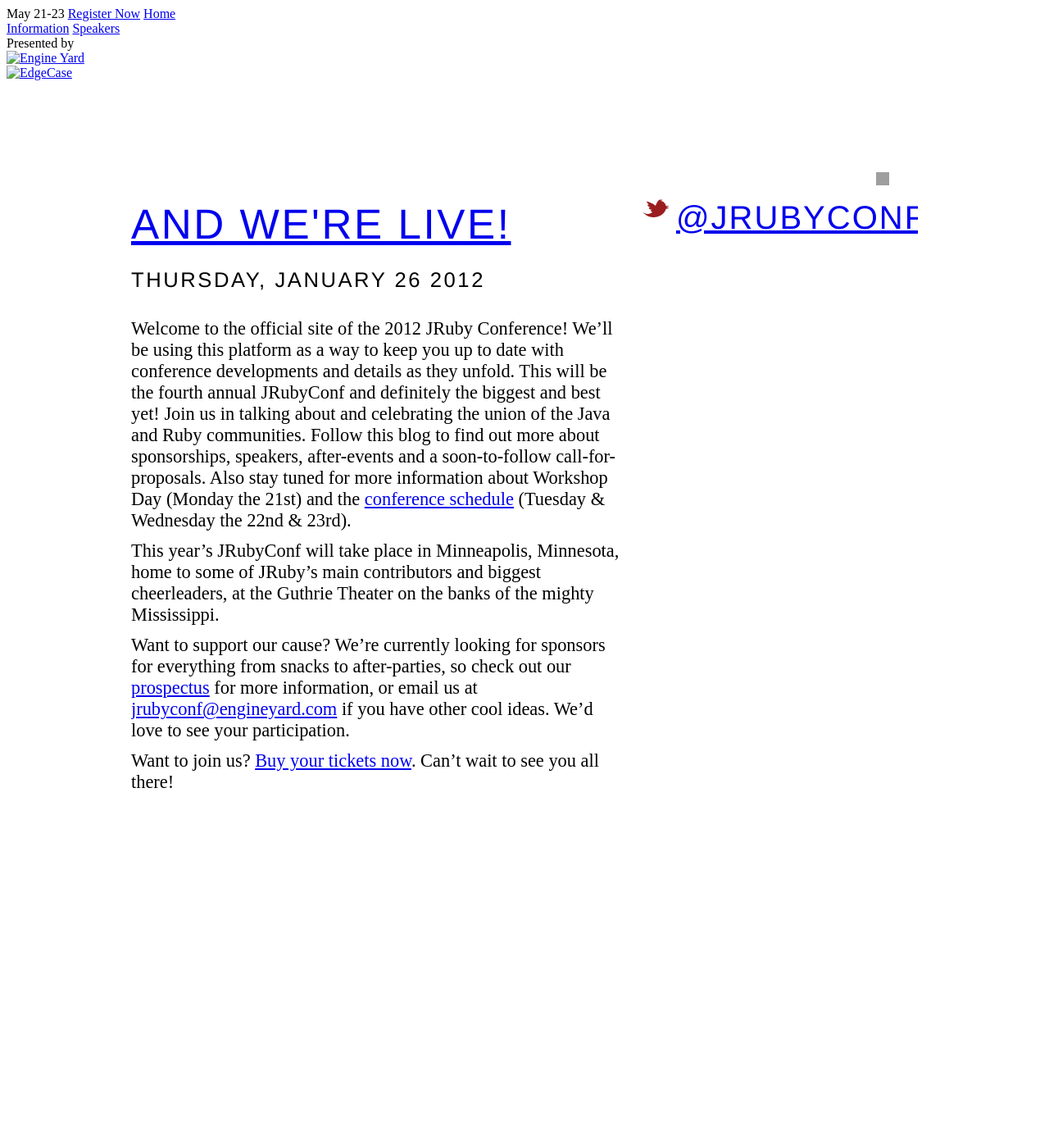
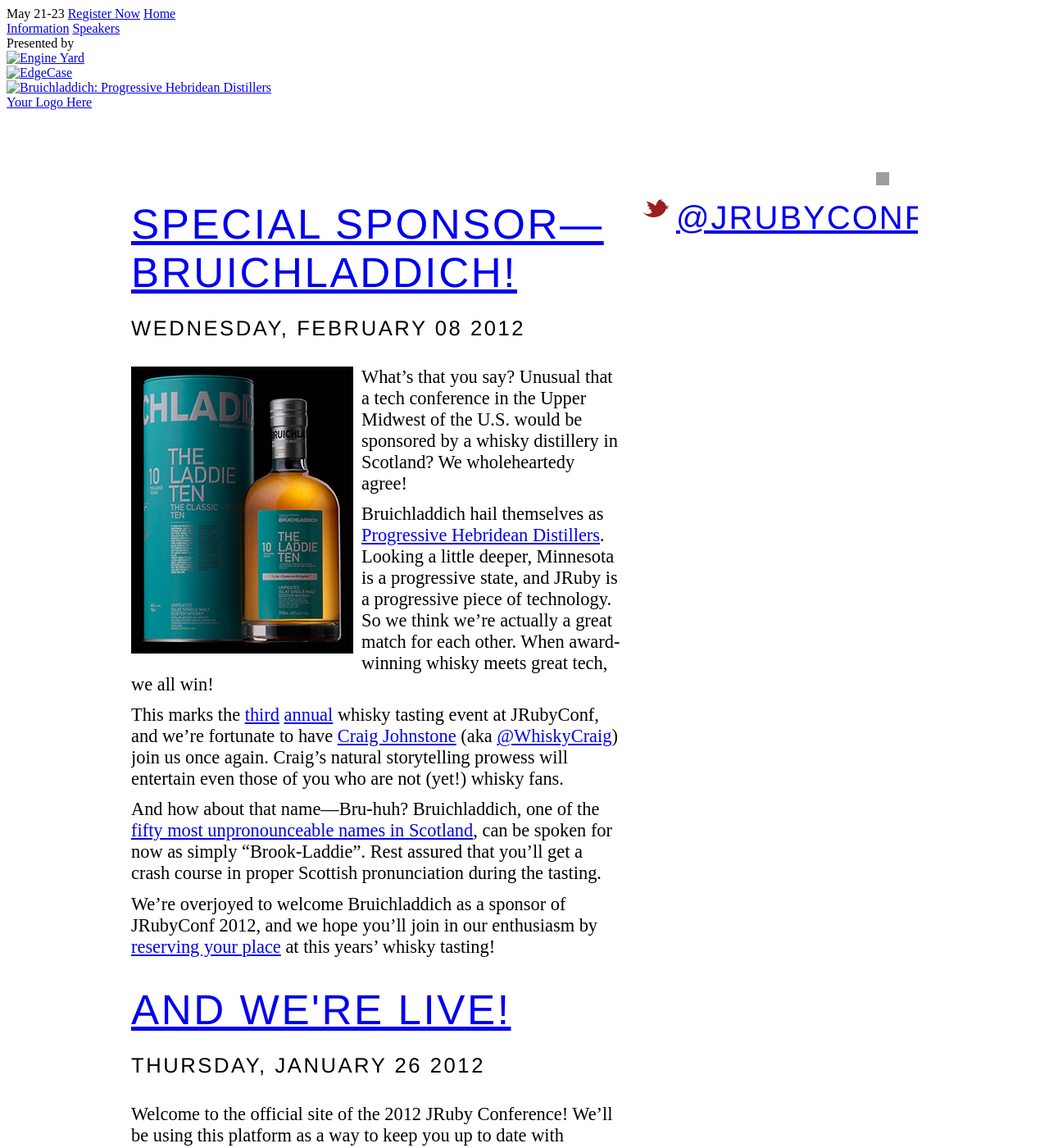
Before and after one commit to jruby/jrubyconf.com, a Jekyll site: the page built from _news/news/index.html, in a window 1280 px wide and 1400 px high. Shown: the whole window at 82% size. Built offline with Jekyll 4.4.1, drawn with Linux system fonts in a browser that asks for light colours; nearby versions of some CDN libraries; comment, search, counter and statistics services are not loaded; grey boxes are pictures that could not be loaded.

Commit message:
Add Bruichladdich as sponsor
- tweak button css (remove border)
- add overflow on footer

```diff
--- a/_news/_layouts/main.html
+++ b/_news/_layouts/main.html
@@ -49,6 +49,8 @@
         <div class="item">Presented by</div>
         <div class="item"><a href="http://www.engineyard.com/" target="_blank"><img src="/images/ey.png" alt="Engine Yard"/></a></div>
         <div class="item"><a href="http://www.edgecase.com/" target="_blank"><img src="/images/edgecase.png" alt="EdgeCase"/></a></div>
+        <div class="item"><a href="http://www.bruichladdich.com/" target="_blank"><img src="/images/bruichladdich.png" alt="Bruichladdich: Progressive Hebridean Distillers"/></a></div>
+        <div class="item right"><a href="/jrubyconf2012-sponsor.pdf" id="your_logo_here" class="red-button" target="_blank"><div class="white-arrow arrow-left rotate-left"></div>Your Logo Here</a></div>
       </div>
 
     </div> <!-- /#container -->
--- /dev/null
+++ b/_news/_posts/2012-02-08-bruichladdich.markdown
@@ -0,0 +1,41 @@
+---
+layout: post
+title: Special Sponsor&mdash;Bruichladdich!
+---
+<div style="float:left;margin:0px 10px 10px 0px">
+<img src="/news/images/laddie10.png" alt="The Laddie 10"/>
+</div>
+
+What's that you say? Unusual that a tech conference in the Upper
+Midwest of the U.S. would be sponsored by a whisky distillery in
+Scotland? We wholeheartedy agree!
+
+Bruichladdich hail themselves as [Progressive Hebridean Distillers][progressive].
+Looking a little deeper, Minnesota is a progressive state, and JRuby is a
+progressive piece of technology. So we think we're actually a great
+match for each other. When award-winning whisky meets great tech, we all win!
+
+This marks the [third][2010] [annual][2011] whisky tasting event at
+JRubyConf, and we're fortunate to have [Craig Johnstone][] (aka
+[@WhiskyCraig][]) join us once again. Craig's natural storytelling
+prowess will entertain even those of you who are not (yet!) whisky
+fans.
+
+And how about that name&mdash;Bru-huh? Bruichladdich, one of the
+[fifty most unpronounceable names in Scotland][name], can be spoken
+for now as simply "Brook-Laddie". Rest assured that you'll get a crash
+course in proper Scottish pronunciation during the tasting.
+
+<div class="clear"></div>
+
+We're overjoyed to welcome Bruichladdich as a sponsor of JRubyConf
+2012, and we hope you'll join in our enthusiasm by [reserving your place][register]
+at this years' whisky tasting!
+
+[2010]: http://www.flickr.com/photos/edgecase/sets/72157624970421633/
+[2011]: http://www.engineyard.com/blog/2011/jrubyconf-2011/
+[progressive]: http://www.bruichladdich.com/progressive/our-philosophy
+[name]: http://www.bruichladdich.com/trade/finish/8/62/0
+[Craig Johnstone]: http://www.whiskyadventures.com/
+[@WhiskyCraig]: http://twitter.com/WhiskyCraig
+[register]: http://www.eventbrite.com/event/2571529514
```
Also changed, not shown: public/stylesheets/screen.css (+14 -2 lines), _news/news/images/laddie10.png (added), public/images/bruichladdich.png (added), 1 other file.
